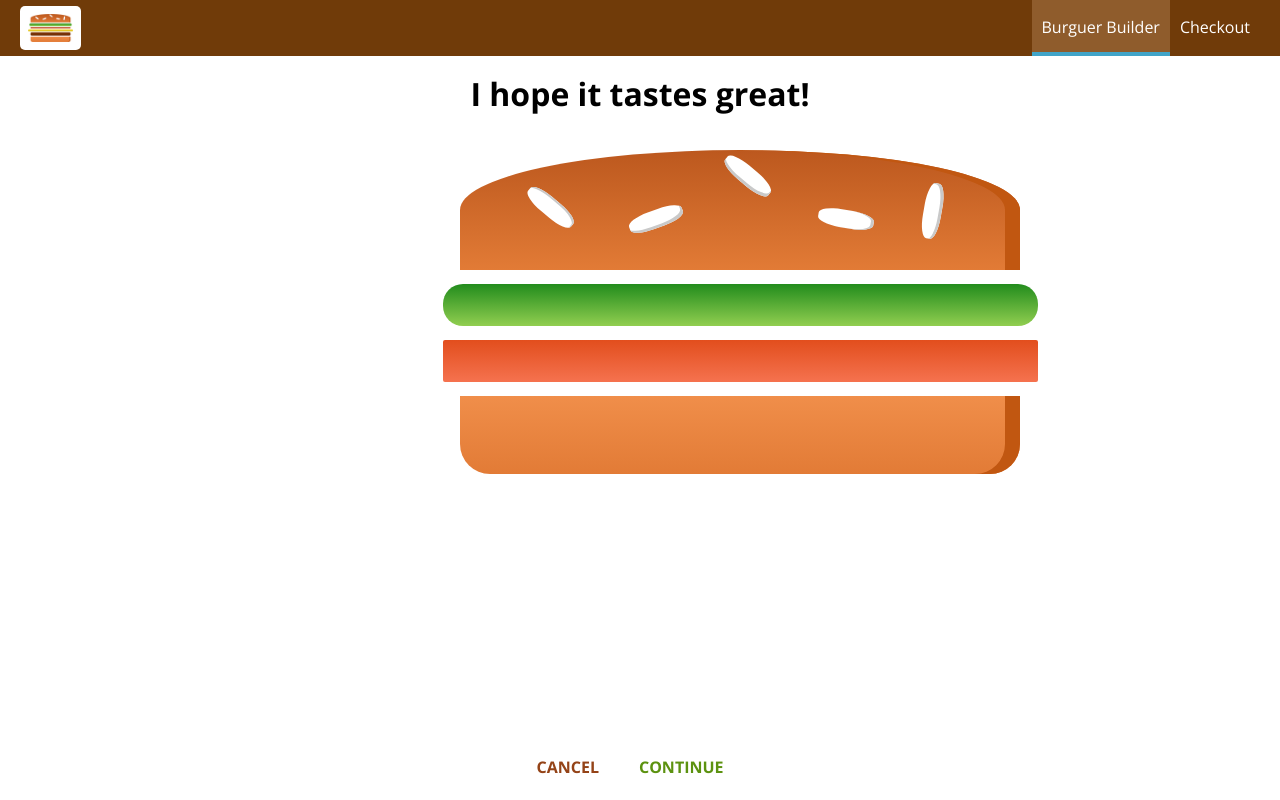
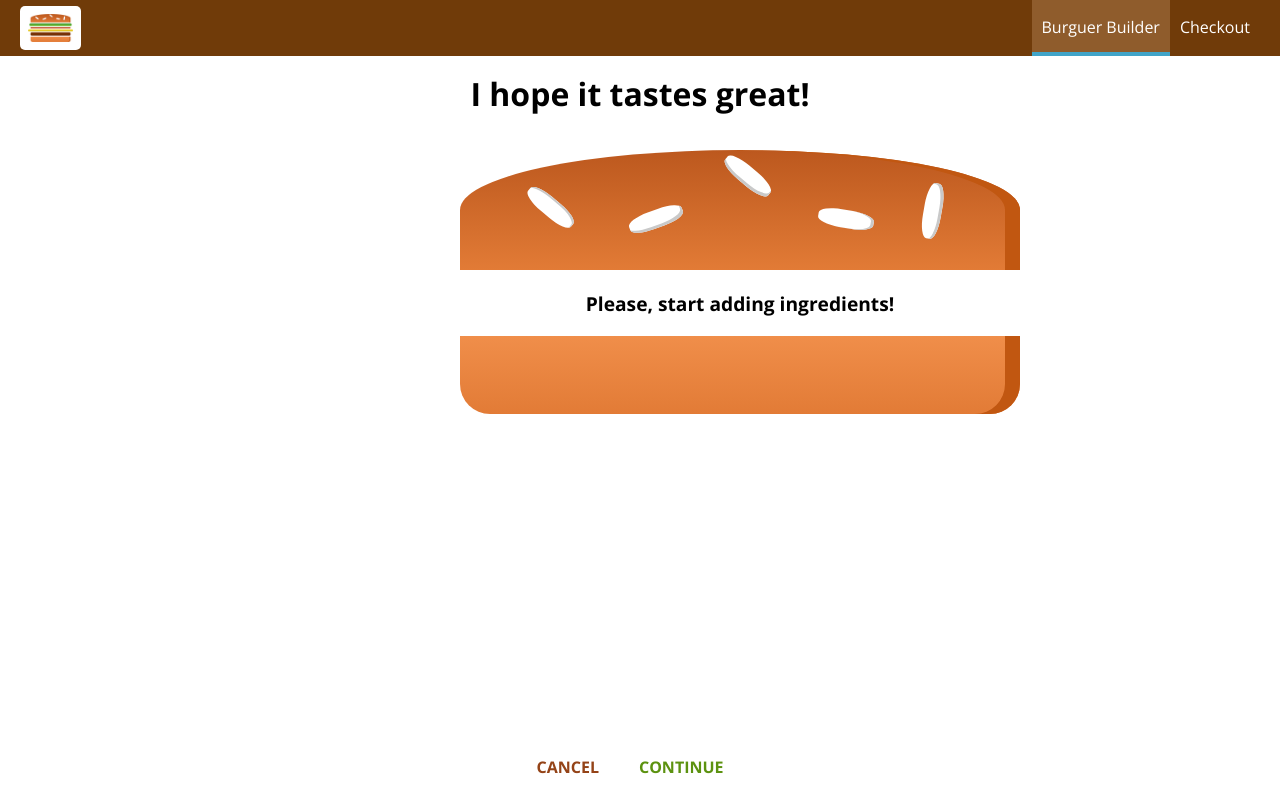
Before and after one commit to danielduarte/react-burger-builder, a React (Create React App) app: page /checkout in a window 1280 px wide. Built offline with nearby package versions, Linux system fonts and the light colour scheme.

Commit message:
Passed burger content to checkout page

```diff
--- a/src/components/Burger/Burger.js
+++ b/src/components/Burger/Burger.js
@@ -10,7 +10,7 @@ const burger = props => {
       return [...Array(props.ingredients[ingrKey])].map((_, i) => (
         <BurgerIngredient key={ingrKey + i} type={ingrKey} />
       ));
-    }).reduce((acc, elem) => acc.concat(elem));
+    }).reduce((acc, elem) => acc.concat(elem), []);
 
   if (transformedIngredients.length === 0) {
     transformedIngredients = <p>Please, start adding ingredients!</p>;
--- a/src/containers/BurgerBuilder/BurgerBuilder.js
+++ b/src/containers/BurgerBuilder/BurgerBuilder.js
@@ -1,5 +1,4 @@
 import React, { Component, Fragment } from 'react';
-import { Redirect } from 'react-router';
 
 import axios from '../../axios-orders';
 import Burger from '../../components/Burger/Burger';
@@ -103,7 +102,15 @@ class BurgerBuilder extends Component {
     //   .catch(error => {
     //     this.setState({ loading: false, purchasing: false });
     //   });
-    this.props.history.push('/checkout');
+
+    const queryString = '?' + Object.entries(this.state.ingredients).reduce((acc, [ingredient, qty]) => {
+      return acc + `&${encodeURIComponent(ingredient)}=${encodeURIComponent(qty)}`;
+    }, '').substr(1);
+
+    this.props.history.push({
+      pathname: '/checkout',
+      search: queryString,
+    });
   };
 
   render() {
--- a/src/containers/Checkout/Checkout.js
+++ b/src/containers/Checkout/Checkout.js
@@ -5,11 +5,15 @@ import CheckoutSummary from '../../components/Order/CheckoutSummary/CheckoutSumm
 class Checkout extends Component {
 
   state = {
-    ingredients: {
-      salad: 1,
-      tomato: 1
-    }
+    ingredients: {}
   };
+
+  componentDidMount() {
+    const searchParams = new URLSearchParams(this.props.location.search);
+    const ingredients = [...searchParams.entries()].reduce((acc, [ingredient, qty]) => ({...acc, [ingredient]: +qty}), {});
+
+    this.setState({ ingredients });
+  }
 
   onCheckoutCancelHandler = () => {
     this.props.history.goBack();
```
